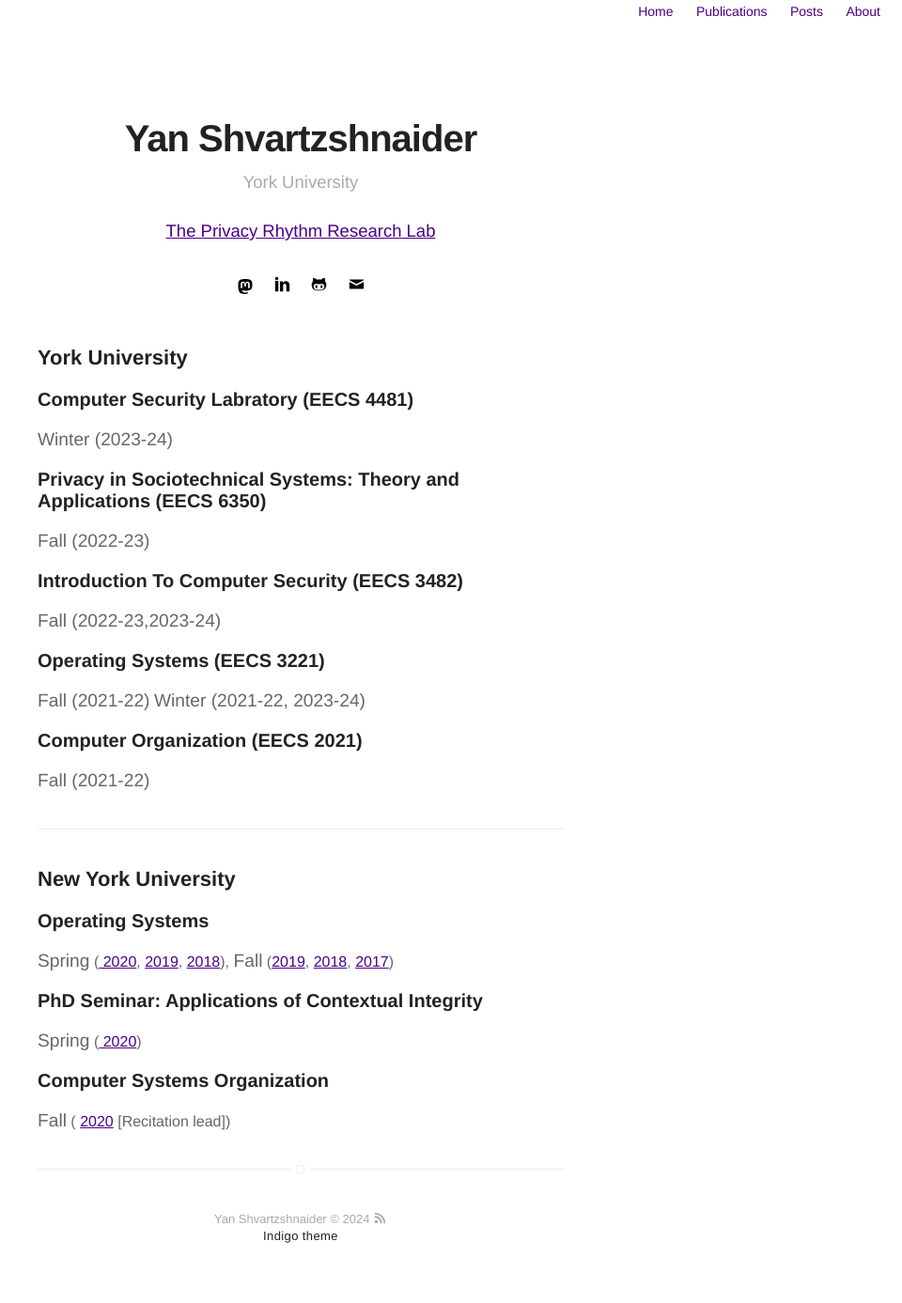
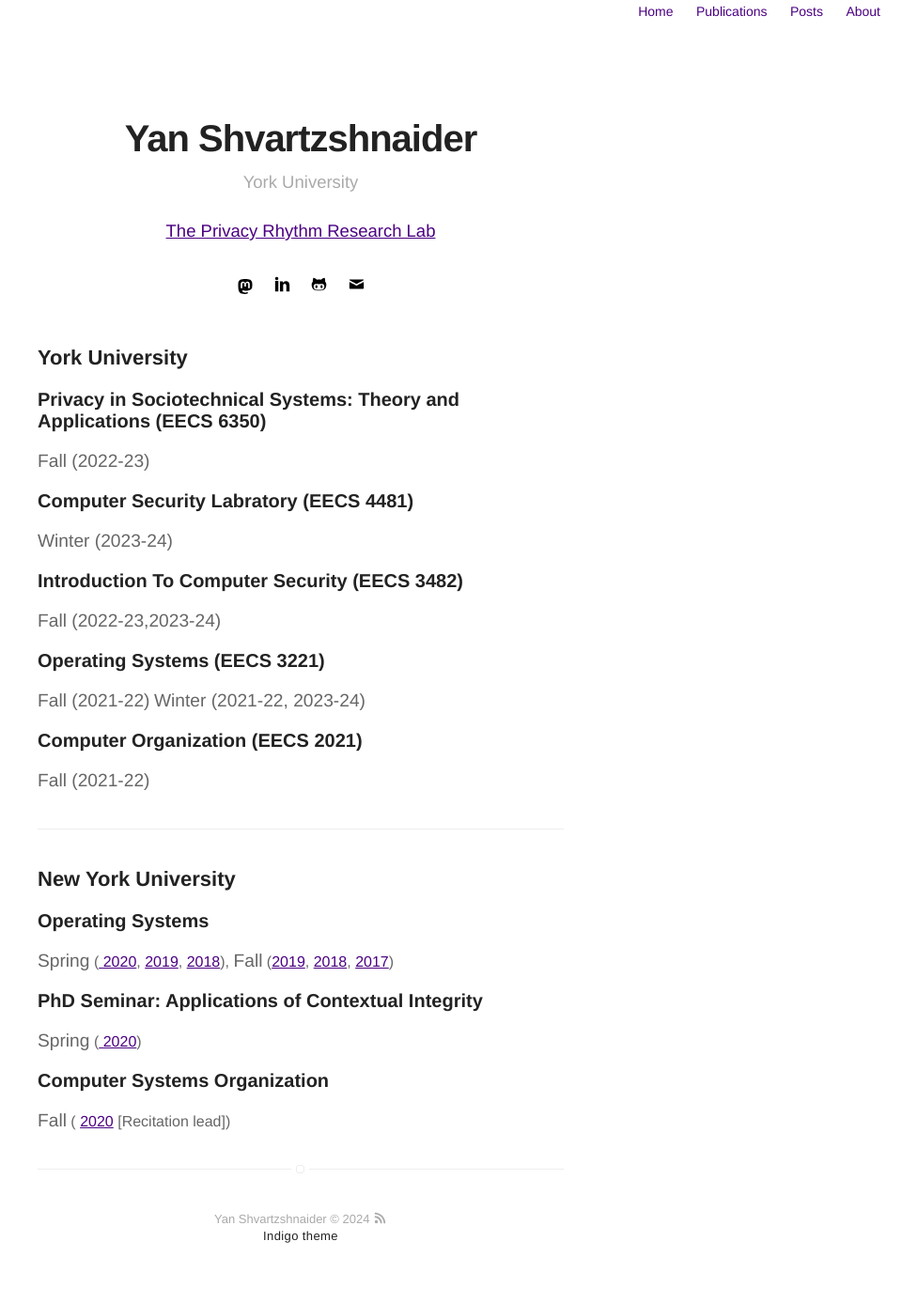
Before and after one commit to yansh/website, a Jekyll site: the page built from teaching.html, in a window 1280 px wide. Shown: the whole page at 94% size, without its empty margins (320-1280 px from the left). Built offline with Jekyll 4.4.1, drawn with Linux system fonts in a browser that asks for light colours.

Commit message:
minor edit to teaching page

```diff
--- a/teaching.html
+++ b/teaching.html
@@ -8,13 +8,15 @@ title: Teaching
     <div class="item star">
         <aside><time></time></aside>
         <h2>York University</h2>
-        <h3 class="title">Computer Security Labratory (EECS 4481)</h3>
-        <big>Winter (2023-24)</big>
+
         <h3 class="title">
             Privacy in Sociotechnical Systems: Theory and Applications (EECS
             6350)
         </h3>
         <big>Fall (2022-23)</big>
+        <h3 class="title">Computer Security Labratory (EECS 4481)</h3>
+        <big>Winter (2023-24)</big>
+
         <h3 class="title">Introduction To Computer Security (EECS 3482)</h3>
         <big>Fall (2022-23,2023-24)</big>
         <h3 class="title">Operating Systems (EECS 3221)</h3>
```
